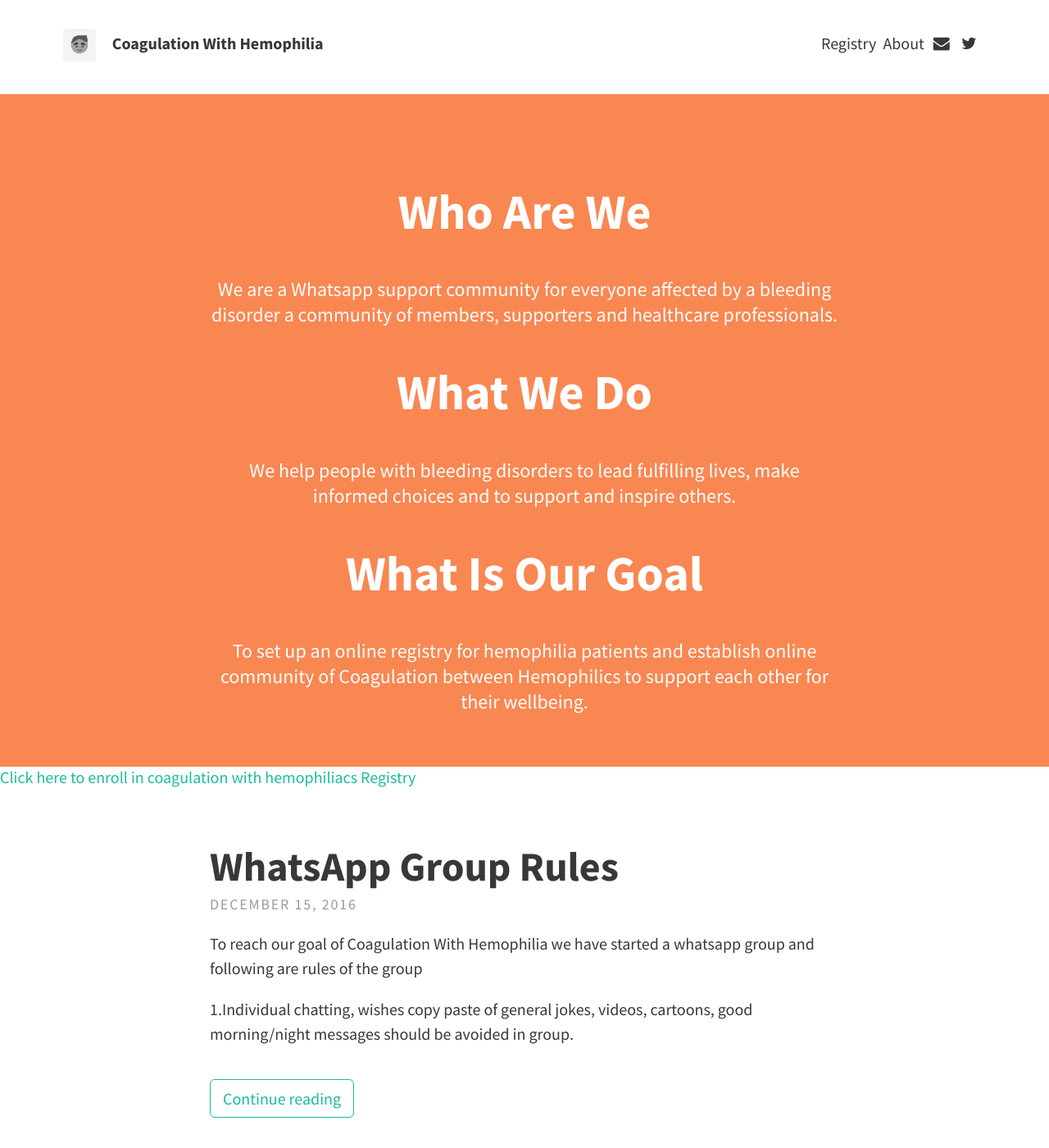
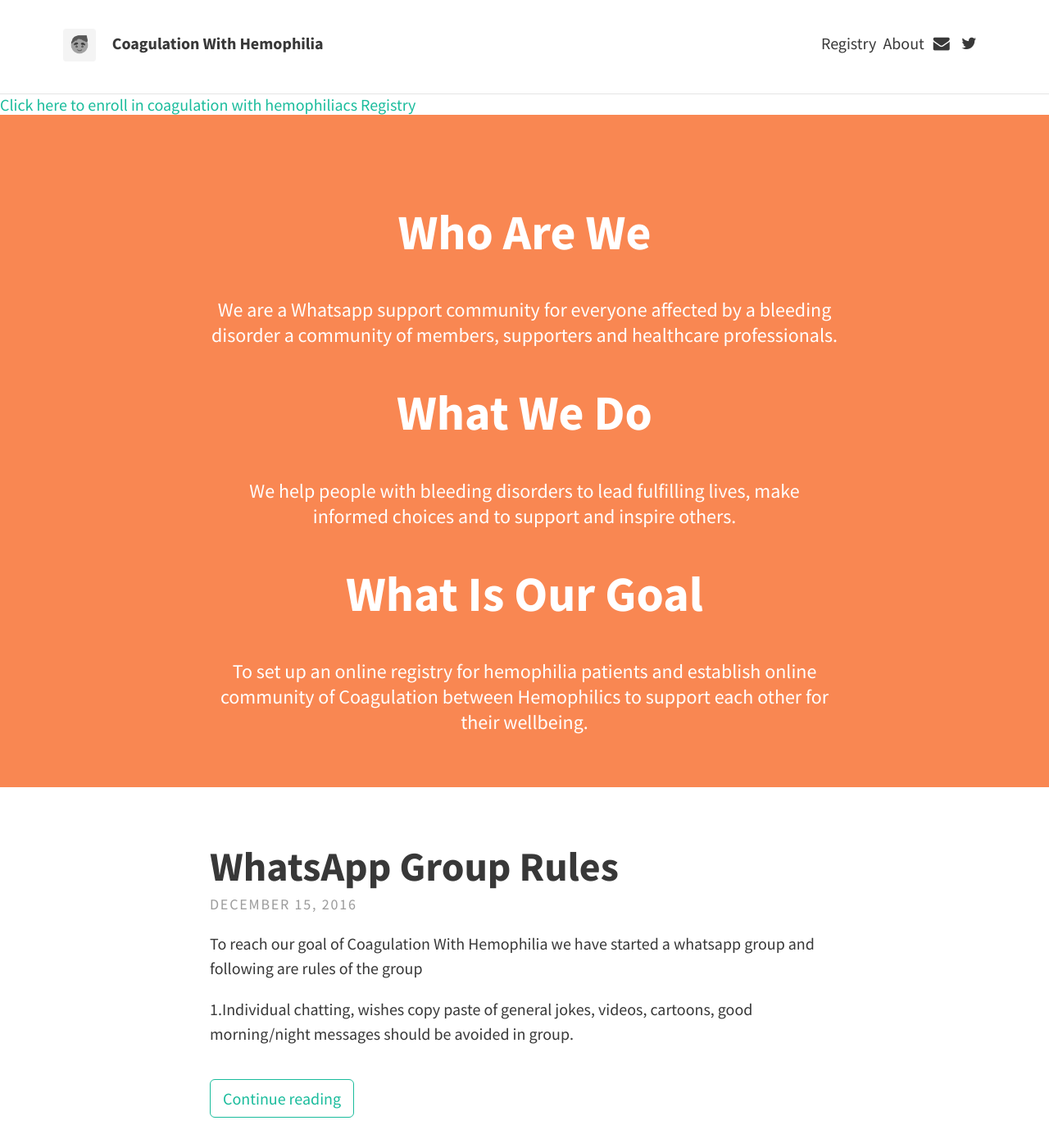
Before and after one commit to k-sunilphani/hyhemophilia.github.io, a Jekyll site: the page built from index.html, in a window 1280 px wide and 1400 px high. Shown: the whole window at 82% size. Built offline with Jekyll 4.4.1, drawn with Linux system fonts in a browser that asks for light colours; nearby versions of some CDN libraries; the list of posts is cut into pages by our own code; part of the change alters nothing that is shown.

```diff
--- a/index.html
+++ b/index.html
@@ -2,7 +2,7 @@
 layout: default
 published: true
 ---
-
+<a href="https://docs.google.com/forms/d/1oU3MvMVqQSef6gi0QQptSpUD2kiQAMh0y1b10tWWLR0/edit?usp=sharing">Click here to enroll in coagulation with hemophiliacs Registry</a>
 <div class="home">
   {% if site.theme_settings.header_text %}
   <div class="call-out"
@@ -10,7 +10,6 @@ published: true
     {{ site.theme_settings.header_text }}
   </div>
   {% endif %}
-<a href="https://docs.google.com/forms/d/1oU3MvMVqQSef6gi0QQptSpUD2kiQAMh0y1b10tWWLR0/edit?usp=sharing">Click here to enroll in coagulation with hemophiliacs Registry</a>
 
   <div class="posts">
     {% for post in paginator.posts %}
```
